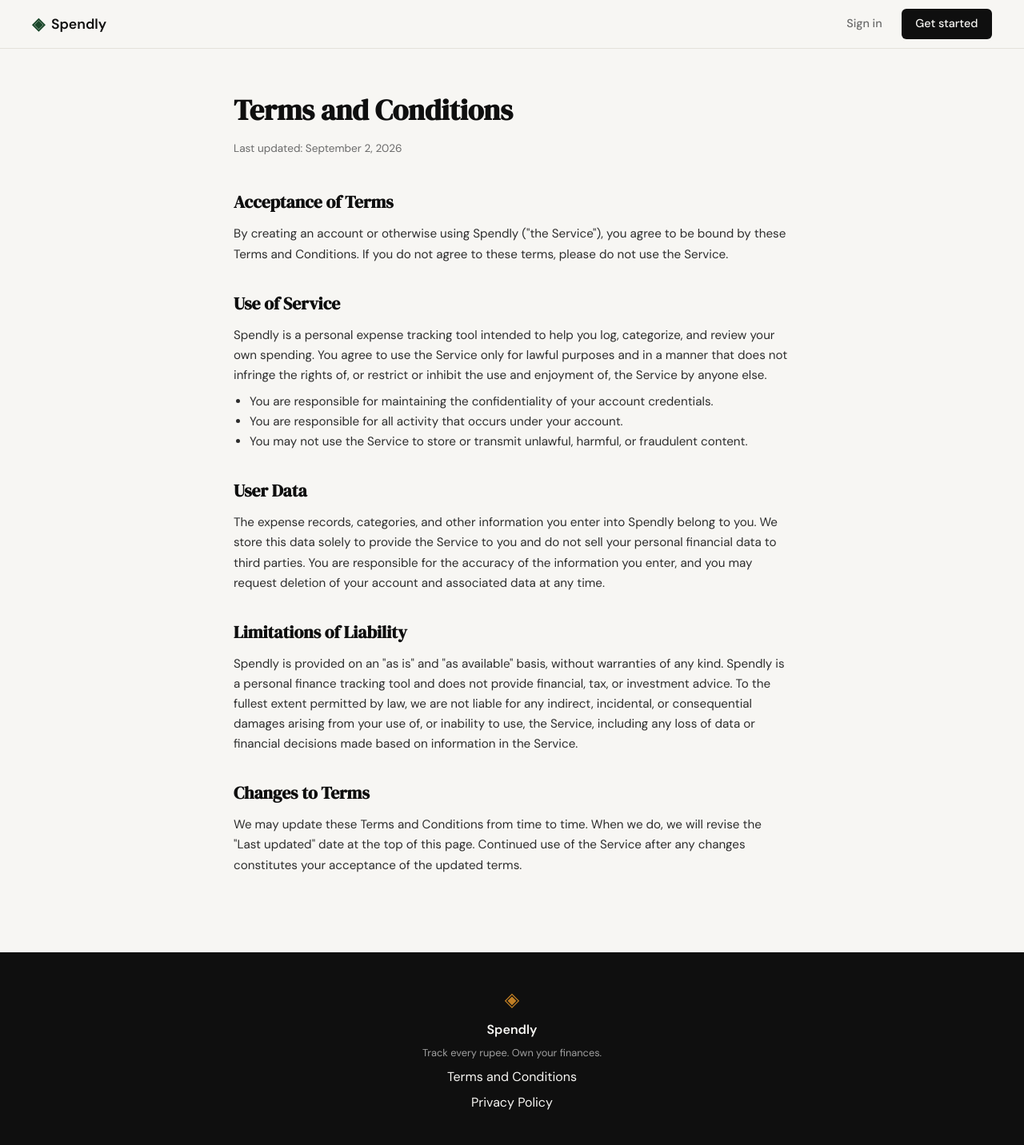
After one commit to asharma72/spendly, a Flask app: page /terms in a window 1280 px wide. The commit adds this page. Shown: the whole page at 80% size. Run offline with Flask 3, Linux system fonts and the light colour scheme.

Commit message:
Terms and Condition page creation  commit

```diff
--- a/app.py
+++ b/app.py
@@ -20,6 +20,11 @@ def register():
 @app.route("/login")
 def login():
     return render_template("login.html")
+
+
+@app.route("/terms")
+def terms():
+    return render_template("terms.html")
 
 
 # ------------------------------------------------------------------ #
--- a/static/css/style.css
+++ b/static/css/style.css
@@ -508,6 +508,52 @@ a { color: inherit; text-decoration: none; }
 }
 
 /* ------------------------------------------------------------------ */
+/* Legal pages                                                         */
+/* ------------------------------------------------------------------ */
+
+.legal {
+    max-width: 760px;
+    margin: 0 auto;
+    padding: 3rem 2rem 4rem;
+}
+
+.legal-title {
+    font-family: var(--font-display);
+    font-size: 2.25rem;
+    color: var(--ink);
+    margin-bottom: 0.5rem;
+}
+
+.legal-updated {
+    font-size: 0.85rem;
+    color: var(--ink-muted);
+    margin-bottom: 2.5rem;
+}
+
+.legal-section {
+    margin-bottom: 2rem;
+}
+
+.legal-section h2 {
+    font-family: var(--font-display);
+    font-size: 1.35rem;
+    color: var(--ink);
+    margin-bottom: 0.6rem;
+}
+
+.legal-section p,
+.legal-section li {
+    font-size: 0.95rem;
+    line-height: 1.65;
+    color: var(--ink-soft);
+}
+
+.legal-section ul {
+    padding-left: 1.25rem;
+    margin-top: 0.5rem;
+}
+
+/* ------------------------------------------------------------------ */
 /* Responsive                                                          */
 /* ------------------------------------------------------------------ */
 
--- a/templates/base.html
+++ b/templates/base.html
@@ -34,7 +34,7 @@
             <span class="brand-icon">◈</span>
             <span class="footer-name">Spendly</span>
             <p class="footer-copy">Track every rupee. Own your finances.</p>
-            <a href="#">Terms and Conditions</a>
+            <a href="{{ url_for('terms') }}">Terms and Conditions</a>
             <a href="#">Privacy Policy</a>
         </div>
     </footer>
--- /dev/null
+++ b/templates/terms.html
@@ -0,0 +1,68 @@
+{% extends "base.html" %}
+
+{% block title %}Terms and Conditions — Spendly{% endblock %}
+
+{% block content %}
+
+<section class="legal">
+    <h1 class="legal-title">Terms and Conditions</h1>
+    <p class="legal-updated">Last updated: September 2, 2026</p>
+
+    <div class="legal-section">
+        <h2>Acceptance of Terms</h2>
+        <p>
+            By creating an account or otherwise using Spendly ("the Service"), you agree to be
+            bound by these Terms and Conditions. If you do not agree to these terms, please do
+            not use the Service.
+        </p>
+    </div>
+
+    <div class="legal-section">
+        <h2>Use of Service</h2>
+        <p>
+            Spendly is a personal expense tracking tool intended to help you log, categorize,
+            and review your own spending. You agree to use the Service only for lawful purposes
+            and in a manner that does not infringe the rights of, or restrict or inhibit the use
+            and enjoyment of, the Service by anyone else.
+        </p>
+        <ul>
+            <li>You are responsible for maintaining the confidentiality of your account credentials.</li>
+            <li>You are responsible for all activity that occurs under your account.</li>
+            <li>You may not use the Service to store or transmit unlawful, harmful, or fraudulent content.</li>
+        </ul>
+    </div>
+
+    <div class="legal-section">
+        <h2>User Data</h2>
+        <p>
+            The expense records, categories, and other information you enter into Spendly belong
+            to you. We store this data solely to provide the Service to you and do not sell your
+            personal financial data to third parties. You are responsible for the accuracy of the
+            information you enter, and you may request deletion of your account and associated
+            data at any time.
+        </p>
+    </div>
+
+    <div class="legal-section">
+        <h2>Limitations of Liability</h2>
+        <p>
+            Spendly is provided on an "as is" and "as available" basis, without warranties of any
+            kind. Spendly is a personal finance tracking tool and does not provide financial,
+            tax, or investment advice. To the fullest extent permitted by law, we are not liable
+            for any indirect, incidental, or consequential damages arising from your use of, or
+            inability to use, the Service, including any loss of data or financial decisions made
+            based on information in the Service.
+        </p>
+    </div>
+
+    <div class="legal-section">
+        <h2>Changes to Terms</h2>
+        <p>
+            We may update these Terms and Conditions from time to time. When we do, we will
+            revise the "Last updated" date at the top of this page. Continued use of the Service
+            after any changes constitutes your acceptance of the updated terms.
+        </p>
+    </div>
+</section>
+
+{% endblock %}
```
